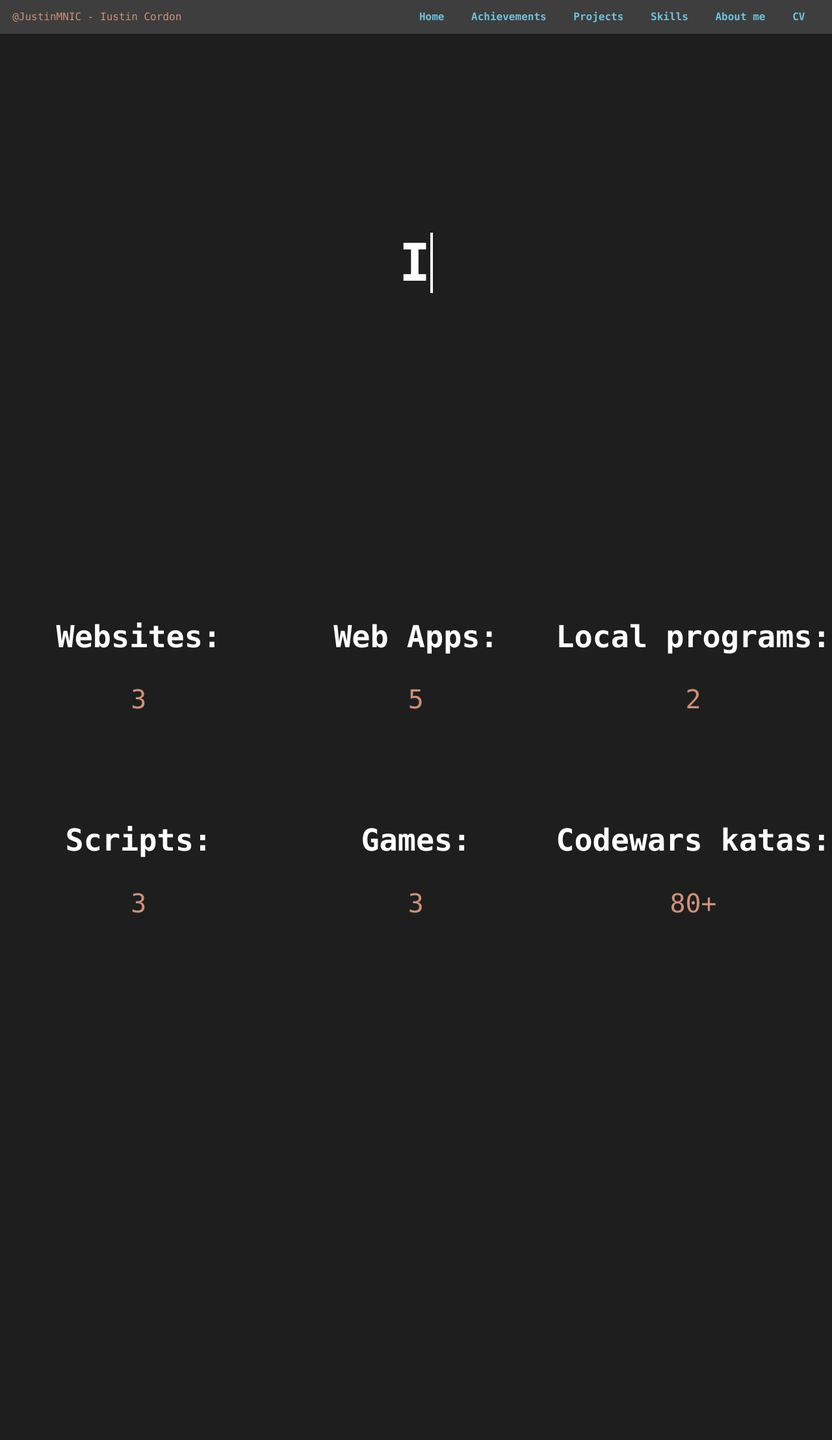
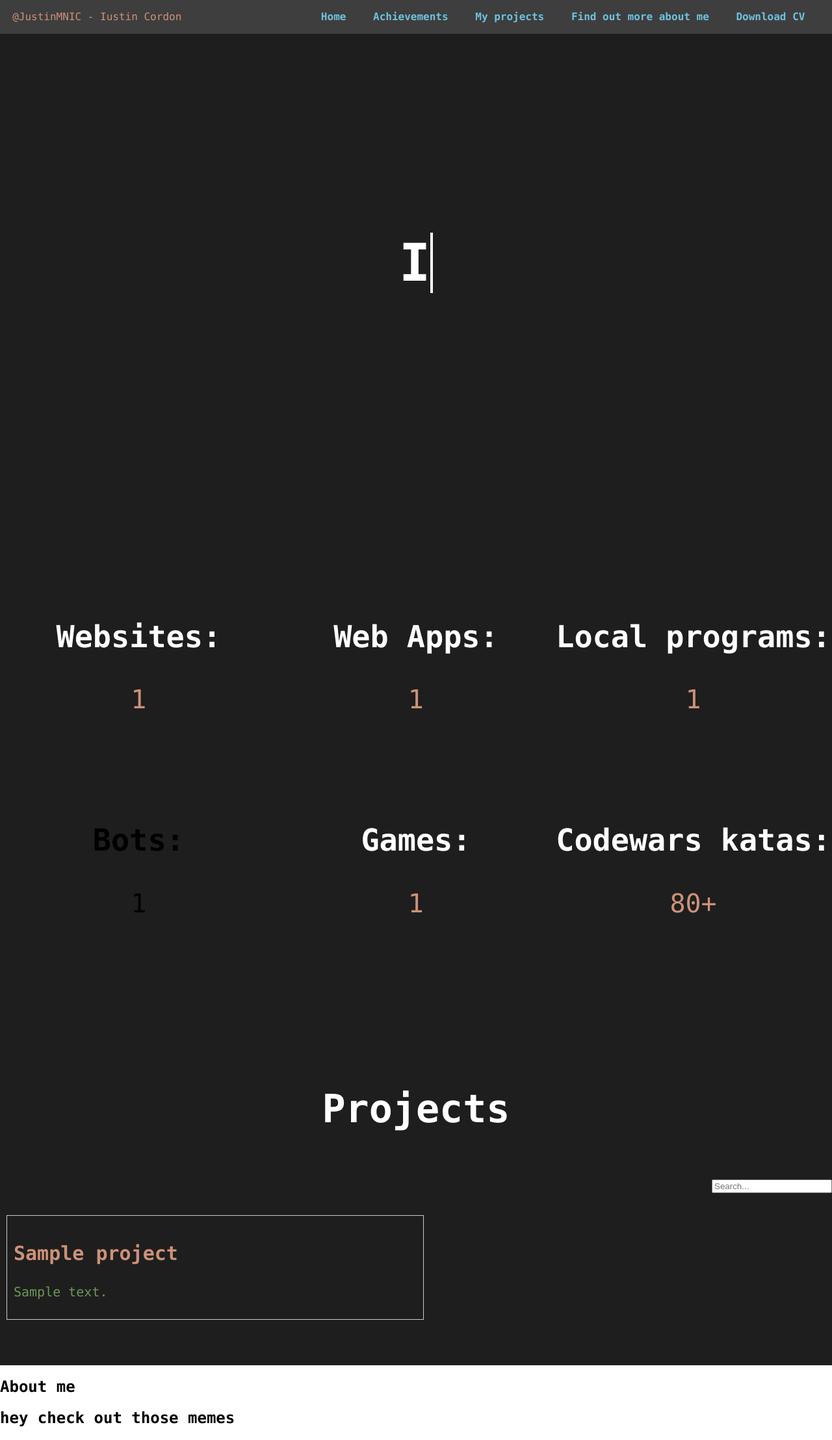
Before and after one commit to JustinMNIC/Iustin-Cordon, a Django app: template Iustin_Cordon/main_page/templates/main_page/index.html in a window 1280 px wide. Shown: the whole page at 65% size. Before the commit the page ends 1405 px from the top, so only its background shows below. Run offline with Django 3.2, Linux system fonts and the light colour scheme; the template is opened without the code that fills it: most values are stand-ins (such as "Sample title", 1, 10 or a date in 2020).

Commit message:
20/03/2024

```diff
--- a/Iustin_Cordon/main_page/models.py
+++ b/Iustin_Cordon/main_page/models.py
@@ -7,7 +7,6 @@ class Project(models.Model):
     description = models.TextField(blank=True)
     link_to_github = models.URLField(blank=True)
     link_see_in_action = models.URLField(blank=True)
-    image_of_video = models.FileField(upload_to='media/', blank=True)
     tags = models.ManyToManyField('Tag')
 
     def __str__(self):
@@ -15,7 +14,6 @@ class Project(models.Model):
 
 class Tag(models.Model):
     name = models.CharField(max_length=50, unique = True)
-    projects = models.ManyToManyField(Project, blank=True)
 
     def __str__(self):
         return self.name
--- a/Iustin_Cordon/main_page/static/main_style.css
+++ b/Iustin_Cordon/main_page/static/main_style.css
@@ -123,3 +123,47 @@ span {
   transform: scale(1.3);
   background-color: #3e3e3e;
 }
+
+/* End Achivements and start: Projects  */
+
+#section_projects {
+  background-color: #1E1E1E;
+  width: 100%;
+  margin-left: 0px;
+  padding-bottom: 7.5vh;
+  padding-top: 11vh;
+}
+
+#title_projects {
+  text-align: center;
+  font-size: 60px;
+  color: white;
+}
+
+#div_search_projects {
+  text-align: right;
+  padding-top: 3vh;
+  padding-bottom: 3vh;
+}
+
+#projects_div {
+  display: flex;
+  flex-wrap: wrap;
+}
+
+.project {
+  width: calc(50% - 20px);
+  margin: 10px;
+  padding: 10px;
+  border: 1px solid #ccc;
+}
+
+#project_title {
+  font-size: 30px;
+  color:#CE9178;
+}
+
+#project_description {
+  font-size: 20px;
+  color: #6A9955;
+}
--- a/Iustin_Cordon/main_page/templates/main_page/index.html
+++ b/Iustin_Cordon/main_page/templates/main_page/index.html
@@ -18,10 +18,9 @@
             <div id = "menu_links">
                 <a href="#home">Home</a>
                 <a href="achievements">Achievements</a>
-                <a href="#projects">Projects</a>
-                <a href="#skills">Skills</a>
-                <a href="#about_me">About me</a>
-                <a href="CV">CV</a>
+                <a href="#projects">My projects</a>
+                <a href="#about_me">Find out more about me</a>
+                <a href="CV">Download CV</a>
             </div>
 
         </section>
@@ -38,30 +37,30 @@
 
                     <div id = "statistics_1", class = strats_zoom>
                         <h3 id = "Websites_build">Websites:</h3>
-                        <a id = "Websites_build_statistics">3</a>
+                        <a id = "Websites_build_statistics">{{ websites_projects_count }}</a>
                     </div>
 
                     <div id = "statistics_2", class = strats_zoom>
                         <h3 id ="WebAppps_build">Web Apps:</h3>
-                        <a id = "WebAppps_build_statistics">5</a>
+                        <a id = "WebAppps_build_statistics">{{ app_projects_count }}</a>
                     </div>
 
                     <div id = "statistics_3", class = strats_zoom>
                         <h3 id = "Local_programs">Local programs:</h3>
-                        <a id = "Local_programs_statistics">2</a>
+                        <a id = "Local_programs_statistics"> {{ local_projects_count }} </a>
                     </div>
                 </div>
 
                 <div id = "second_3_achivements"> <!-- 3-6 -->
 
                     <div id = "statistics_4", class = strats_zoom>
-                        <h3 id = "Scripts_build">Scripts:</h3>
-                        <a id = "Scripts_build_statistics">3</a>
+                        <h3 id = "Bots_build">Bots:</h3>
+                        <a id = "Bots_build_statistics"> {{ bots_projects_count }} </a>
                     </div>
 
                     <div id = "statistics_5", class = strats_zoom>
                         <h3 id = "Games_build">Games:</h3>
-                        <a id = "games_build_statistics">3</a>
+                        <a id = "games_build_statistics"> {{ games_projects_count }} </a>
                     </div>
 
                     <div id = "statistics_6", class = strats_zoom>
@@ -70,11 +69,32 @@
                     </div>
                 </div>
             </div>
+        </section>
 
-            <div id = "div_projects">
+        <section id = "section_projects">
+            <h1 id = "title_projects"> Projects </h1>
 
+            <div id = "div_search_projects">
+                <input type="text" placeholder="Search...">
+            </div>
 
+            <div id = "projects_div">
+                {% for project in projects %}
+                <div class="project">
+                    <h3 id = "project_title">{{ project.name }}</h3>
+                    <p id = "project_description">{{ project.description }}</p>
+                </div>
+                {% endfor %}
             </div>
+
+        </section>
+
+        <section id = "section_about_me">
+            <h1> About me </h1>
+        </section>
+
+        <section id = "section_something_awosome">
+            <h1> hey check out those memes</h1>
         </section>
 
         <script src="{% static 'main_scripts.js' %}"></script>
```
Also changed, not shown: Iustin_Cordon/main_page/views.py (+20 -2 lines), Iustin_Cordon/db.sqlite3, Iustin_Cordon/main_page/migrations/0002_remove_tag_projects_alter_project_description_and_more.py (added), Iustin_Cordon/main_page/migrations/0003_remove_project_image_of_video.py (added), 1 other file.
